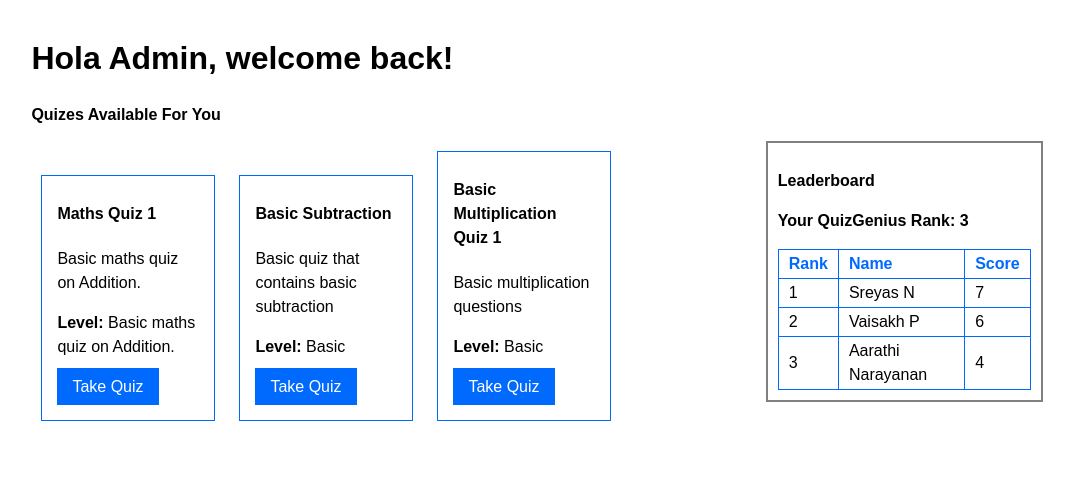
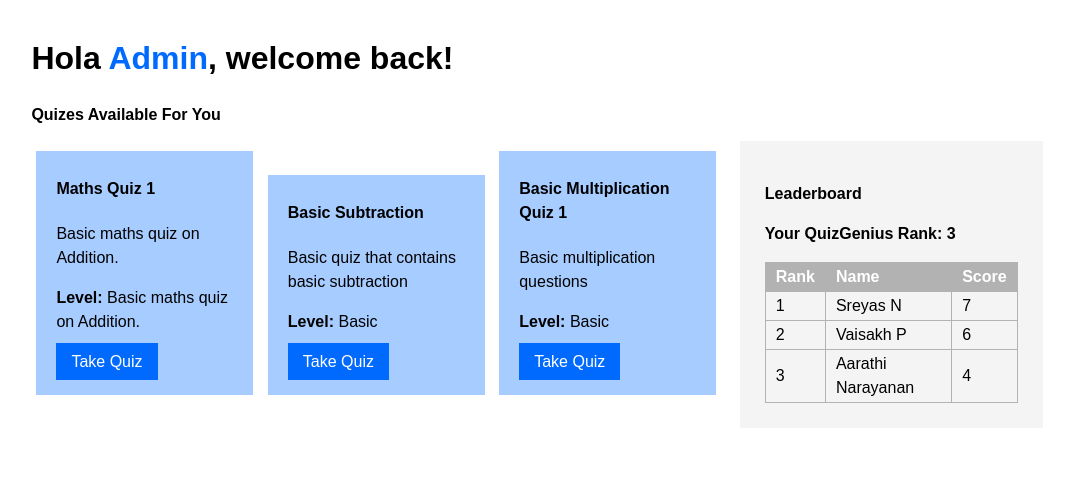
Before and after one commit to chaoskid/quiz_app, a Flask app: page /dashboard in a window 1280 px wide. Shown: the part 89-582 px from the top of the page, without its empty margins (103-1177 px from the left). Run offline with Flask 3, Linux system fonts and the light colour scheme; a user stored in the database is signed in.

Commit message:
Updated code with design improvements and other minor changes

```diff
--- a/app.py
+++ b/app.py
@@ -5,6 +5,7 @@ from db import db, User
 
 app = Flask(__name__)
 
+#Flask app config
 app.config['SECRET_KEY'] = 'TEAM5QUIZAPP'
 app.config['SQLALCHEMY_DATABASE_URI'] = 'sqlite:///quiz.db'
 app.config['SQLALCHEMY_TRACK_MODIFICATIONS'] = False
@@ -23,10 +24,11 @@ def load_user(user_id):
     else:
         return None
 
-
+#Registering blueprints
 app.register_blueprint(routes)
 
 if __name__ == '__main__':
     with app.app_context():
+        #Create sqlite db - will update to postgreSQL
         db.create_all()
     app.run(debug=True,port=5008)
--- a/authenticator.py
+++ b/authenticator.py
@@ -2,6 +2,7 @@ from functools import wraps
 from flask import session, redirect, url_for
 from routes import *
 
+#Adding custom decorator for user logged in.
 def login_required(f):
     @wraps(f)
     def decorated_function(*args, **kwargs):
@@ -10,7 +11,7 @@ def login_required(f):
         return f(*args, **kwargs)
     return decorated_function
 
-
+#Adding custom decorator for admin logged in.
 def admin_required(f):
     @wraps(f)
     def decorated_function(*args, **kwargs):
--- a/db.py
+++ b/db.py
@@ -2,8 +2,10 @@ from flask_sqlalchemy import SQLAlchemy
 
 from flask_login import UserMixin
 
+#Initializing db object
 db = SQLAlchemy()
 
+#User table
 class User(UserMixin, db.Model):
     firstname = db.Column(db.String(100), nullable=False)
     lastname = db.Column(db.String(100), nullable=False)
@@ -18,6 +20,7 @@ class User(UserMixin, db.Model):
         score = UserQuizScore.query.filter_by(user_id=self.id, quiz_id=quiz_id, ).first()
         return score.score if score else 0
 
+#Quiz table
 class Quiz(db.Model):
     id = db.Column(db.Integer, primary_key=True)
     title = db.Column(db.String(100), nullable=False)
@@ -25,18 +28,21 @@ class Quiz(db.Model):
     level = db.Column(db.String(10), nullable=False)
     questions = db.relationship('Question', backref='quiz', cascade='all, delete-orphan')
 
+#Question table
 class Question(db.Model):
     id= db.Column(db.Integer, primary_key=True)
     text = db.Column(db.String(100), nullable=False)
     quiz_id = db.Column(db.Integer, db.ForeignKey('quiz.id'), nullable=False)
     options = db.relationship('Option', backref='question', lazy=True)
 
+#Option table
 class Option(db.Model):
     id = db.Column(db.Integer, primary_key=True)
     text = db.Column(db.String(100), nullable=False)
     is_correct = db.Column(db.Boolean, default=False)
     question_id = db.Column(db.Integer, db.ForeignKey('question.id'),nullable=False)
 
+#User quiz score table
 class UserQuizScore(db.Model):
     id = db.Column(db.Integer, primary_key=True)
     user_id = db.Column(db.Integer, db.ForeignKey('user.id'), nullable=False)
--- a/question_form.py
+++ b/question_form.py
@@ -3,17 +3,20 @@ from wtforms import StringField, TextAreaField, FieldList, FormField, SubmitFiel
 from wtforms.validators import DataRequired
 from wtforms.widgets import RadioInput
 
+#Defining Option form
 class OptionForm(FlaskForm):
     text = StringField('Option:', validators=[DataRequired()])
     is_correct = BooleanField('Is Correct:')
 
+#Defining Question form
 class QuestionForm(FlaskForm):
     text = StringField('Question:', validators=[DataRequired()])
     options = FieldList(FormField(OptionForm), min_entries=4, max_entries=4)
 
+#Quiz form
 class QuizForm(FlaskForm):
     title = StringField('Title', validators=[DataRequired()])
-    description = TextAreaField('Description', validators=[DataRequired()])
+    description = TextAreaField('Description',validators=[DataRequired()])
     choices = [("Basic","Basic"),("Intermediate","Intermediate"),("Advanced","Advanced")]
     level= SelectField("Quiz Level", choices=choices)
     questions = FieldList(FormField(QuestionForm), min_entries=1, max_entries=5)
--- a/routes.py
+++ b/routes.py
@@ -7,18 +7,23 @@ from question_form import QuizForm
 
 import bcrypt
 
+#bcrypt method to hash password and check hashed password while log in
 def hash_password(password):
     return bcrypt.hashpw(password.encode('utf-8'), bcrypt.gensalt())
 
 def verify_password(hashed_password,password):
     return bcrypt.checkpw(password.encode('utf-8'),hashed_password)
 
+#initializing routes blueprint
 routes = Blueprint('routes', __name__)
 
+#Setting the homepage route to log in.
+#Homepage will be set up later
 @routes.route('/')
 def index():
     return redirect(url_for('routes.login'))
 
+#Register route
 @routes.route('/register', methods=['GET', 'POST'])
 def register():
     if request.method == 'POST':
@@ -35,6 +40,7 @@ def register():
         return redirect(url_for('routes.login'))
     return render_template('register.html', current_user=current_user)
 
+#Route for admin registration -- Will be updated to a dynamic url log in.
 @routes.route('/admin_register', methods=['GET', 'POST'])
 def admin_register():
     if request.method == 'POST':
@@ -51,7 +57,7 @@ def admin_register():
         return redirect(url_for('routes.login'))
     return render_template('admin_signup.html', current_user=current_user)
 
-
+#log in route
 @routes.route('/login', methods = ['GET','POST'])
 def login():
     if request.method == 'POST':
@@ -61,18 +67,25 @@ def login():
         if user and verify_password(user.pswrd, password):
             role = user.role
             login_user(user)
+
+            #Updating session for admin log in.
             if role == 'Admin':
                 session['admin_logged_in'] = True
-                print("Admin Logged In")
+
+            # If not admin, setting the session for user logged in
             session['user_logged_in'] = True
-            print("User Logged In")
-            print(session)
+
+            #return to dashboard if log in is successsfull
             return redirect(url_for('routes.dashboard'))
+
         else:
-            print("Not logged in")
+            #Flash message if log in is not successful.
             flash('Invalid username or password. Please try again.')
+
+    #Render log in page for get requests
     return render_template('login.html', current_user=current_user)
 
+#Route for log out and admin log out
 @routes.route('/logout')
 @login_required
 def logout():
@@ -80,72 +93,93 @@ def logout():
     session.pop('admin_logged_in', None)
     return redirect(url_for('routes.login'))
 
+#Dashboard route to display available quiz and leaderboard
 @routes.route('/dashboard')
 @login_required
 def dashboard():
+
+    #Querying available quizzes from db
     quizes = Quiz.query.all()
+
+    #Querying users from db for leaderboard.
     users = User.query.all()
 
+    #Calculating the top 5 people in the platform based on scores for all quizzes.
     user_scores = []
     for user in users:
         total_score = sum(score.score for score in user.quiz_scores)
         user_scores.append((user, total_score))
 
     sorted_users = sorted(user_scores, key=lambda x: x[1], reverse=True)
-    print(sorted_users)
-    print(current_user.id)
+
+    current_user_rank = None
+    current_user_score = None
+
     for index, (user,score) in enumerate(sorted_users,1):
+
+        #Removing admin user from the top performers
         if user.role=="Admin":
             sorted_users.pop(index-1)
             pass
+
+        #Setting current user details to highlight in the page
         if current_user.id == user.id:
             current_user_rank = index
             current_user_score = score
-    print(current_user_rank)
-    top_performers = sorted_users[:5]
+
+    #Limiting the dashboard to just 5 records
+    top_performers = sorted_users[:10]
 
 
     return render_template('dashboard.html', quizes=quizes,current_user=current_user, user_score=current_user_score, current_user_rank=current_user_rank, top_performers=top_performers)
 
+#Route for create quiz
 @routes.route('/create_quiz', methods=['GET','POST'])
+#Admin required for creating quiz
 @admin_required
 def create_quiz():
+
+    #Initialize wtf form for quiz
     form = QuizForm()
+
+    #Getting the quiz details on submit
     if request.method == 'POST':
-    #if form.validate_on_submit():
-        print("*****************")
         quiz = Quiz()
         quiz.title=form.title.data
         quiz.description = form.description.data
         quiz.level = form.level.data
-        print(quiz.title)
+
         for question_data in form.questions.data:
-            print("------------------")
-            print(question_data['text'])
             if question_data['text'] != None:
                 question = Question(text=question_data['text'], quiz=quiz)
-                print(question.text)
-                print("*****************")
+
                 for option_data in question_data['options']:
                     option = Option(text=option_data['text'], is_correct=option_data['is_correct'], question=question)
                     question.options.append(option)
+
                 quiz.questions.append(question)
+
         db.session.add(quiz)
         db.session.commit()
-        print('Quiz created successfully!')
+
         return redirect(url_for('routes.dashboard'))
     return render_template('create_quiz.html',form=form,current_user=current_user)
 
 
+#Route for quiz attempt page
 @routes.route('/quiz/<int:quiz_id>', methods=['GET','POST'])
 @login_required
 def take_quiz(quiz_id):
+
+    #Querying quiz and user details
     quiz=Quiz.query.get(quiz_id)
     user_score = UserQuizScore.query.filter_by(user_id=current_user.id, quiz_id=quiz_id).first()
+
+    #Redirect to result page if score is already there.
     if user_score:
-        #flash("You have already attempted this quiz")
         return redirect(url_for('routes.quiz_result',  quiz_id=quiz_id))
 
+    #Calculating score on quiz submit
     if request.method == 'POST':
         score = 0
         for question in quiz.questions:
@@ -153,17 +187,23 @@ def take_quiz(quiz_id):
             correct_option_id = Option.query.filter_by(question_id = question.id, is_correct=True).first().id
             if selected_option_id == correct_option_id:
                 score = score+1
-        #flash(f'Yout score: {score}/{len(quiz.questions)}')
+
+        #Updating new score to the db
         new_score = UserQuizScore(user_id=current_user.id, quiz_id=quiz_id, score=score)
+
+        #Only submit score to db if the user is not an admin.
         if current_user.role != "Admin":
             db.session.add(new_score)
             db.session.commit()
         return redirect(url_for('routes.quiz_result', quiz_id=quiz_id))
     return render_template('quiz.html', quiz=quiz, current_user=current_user)
 
+#Route for rendering the quiz results
 @routes.route('/quiz/<int:quiz_id>/result')
 @login_required
 def quiz_result(quiz_id):
+
+    #Calculating rank for leaderboard.
     current_user_rank = None
     quiz = Quiz.query.get(quiz_id)
     user_score = current_user.get_score(quiz_id)
@@ -171,7 +211,6 @@ def quiz_result(quiz_id):
     sorted_scores = sorted(quiz_scores, key=lambda x: x.score, reverse=True)
     if user_score:
         for index, score in enumerate(sorted_scores,1):
-            print(index,score.score)
             if score.score == user_score:
                 current_user_rank = index
                 break
--- a/static/style.css
+++ b/static/style.css
@@ -72,8 +72,8 @@ header li a {
 aside {
     float: right;
     width: 25%;
-    border: solid 2px gray;
-    padding: 10px;
+    background-color: rgb(245, 244, 244);
+    padding: 25px;
 }
 
 button {
@@ -101,14 +101,20 @@ input {
 .dashboard_quiz {
 
     display: inline-block;
-    margin: 10px;
+    margin: 5px;
     margin-top: 10px;
-    padding-left: 15px;
-    padding-right: 15px;
+    padding-left: 20px;
+    padding-right: 20px;
     padding-top: 5px;
     padding-bottom: 5px;
-    width: 20%;
-    border: 1px solid #006aff;
+    width: 25%;
+    background-color: rgb(167, 204, 255);
+    color: rgb(0, 0, 0);
+}
+
+.dashboard_quiz:hover {
+    color: rgb(0, 0, 0);
+    background-color: rgb(230, 230, 230);
 }
 
 .dashboard_quiz a {
@@ -162,7 +168,7 @@ input {
 }
 table, th, td {
     text-align: left;
-    border: 1px solid rgb(0, 106, 255) ;
+    border: 1px solid rgb(178, 178, 178) ;
     border-collapse: collapse;
     padding: 2px;
     padding-left: 10px;
@@ -170,12 +176,13 @@ table, th, td {
 }
 
 th {
-    color: rgb(0, 106, 255) ;
+    color: rgb(255, 255, 255) ;
+    background-color: rgb(178, 178, 178)
 }
 
 #current_user_rank {
 
-    background-color: rgb(221, 239, 255);
+    background-color: rgb(228, 228, 228);
 }
 
 #dashboard_table {
@@ -193,3 +200,24 @@ th {
 table {
     width: 25%;
 }
+
+#user_name {
+
+    color:#006aff;
+}
+
+#quiz_title label {
+
+    margin-right: 10px;
+}
+
+#quiz_title input {
+
+    margin-left: 15px;
+    margin-right: 30px;
+}
+
+#quiz_title select {
+
+    margin-left: 15px;
+}
--- a/templates/create_quiz.html
+++ b/templates/create_quiz.html
@@ -8,10 +8,10 @@
         {{ form.csrf_token }}
 
         <!-- Title Field -->
-        <div>
-            {{ form.title.label }} {{ form.title() }} <br>
+        <div id="quiz_title">
+            {{ form.title.label }} {{ form.title() }}
             {{ form.level.label }} {{ form.level() }} <br>
-            {{ form.description.label }} {{form.description() }}
+            {{ form.description.label }} <br> {{form.description(rows='5',cols='70') }}
             {% for error in form.title.errors %}
                 <span style="color: red;">{{ error }}</span>
             {% endfor %}
--- a/templates/dashboard.html
+++ b/templates/dashboard.html
@@ -1,7 +1,7 @@
 {% extends 'base.html' %}
 
 {% block content %}
-<h1>Hola {{ current_user.firstname }}, welcome back!</h1>
+<h1>Hola <span id='user_name'>{{ current_user.firstname }}</span>, welcome back!</h1>
 <h2> Quizes Available For You</h2>
 <aside>
     <h3>Leaderboard</h3>
```
Also changed, not shown: readme.md (added), requirements.txt (line endings or trailing spaces), 1 other file.
